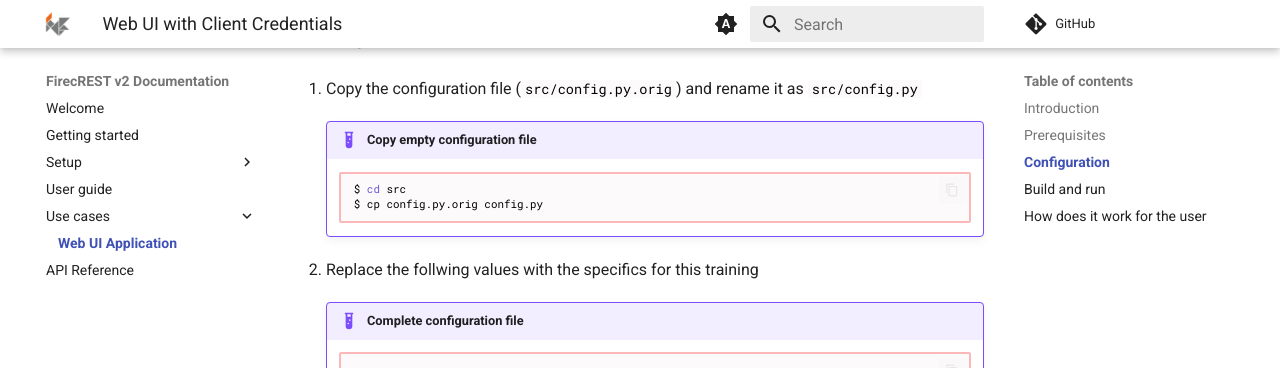
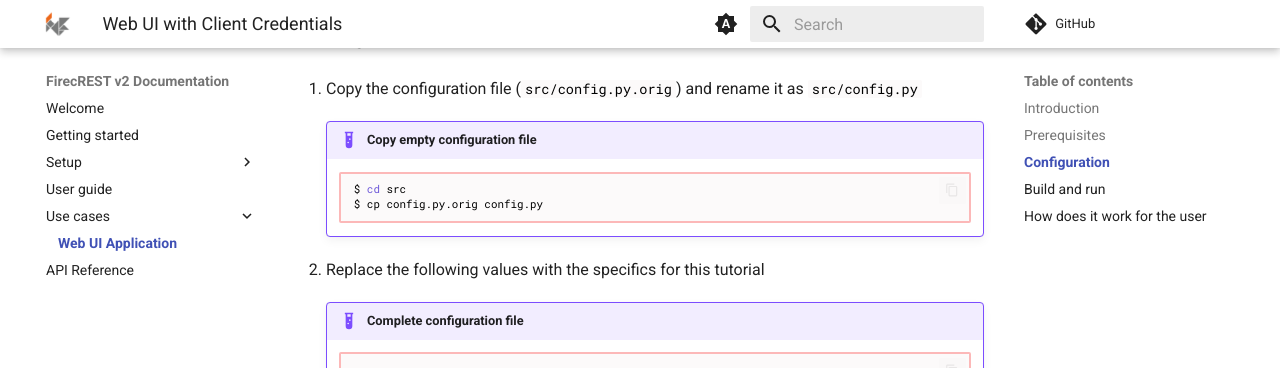
Before and after one commit to germanfgv/firecrest-v2, an MkDocs documentation site: the page built from docs/use_cases/UI-client-credentials/README.md, in a window 1280 px wide and 900 px high, scrolled down 604 px. Shown: the top 368 px of the window. Built offline with MkDocs 1.6.1 and Material for MkDocs 9.7.7, drawn with Linux system fonts in a browser that asks for light colours; comment, search, counter and statistics services are not loaded.

Commit message:
fixed typo

````diff
--- a/docs/use_cases/UI-client-credentials/README.md
+++ b/docs/use_cases/UI-client-credentials/README.md
@@ -23,7 +23,7 @@ Follow the Configuration guide to adapt your client credentials to the app.
         $ cp config.py.orig config.py
         ```
 
-2. Replace the follwing values with the specifics for this training
+2. Replace the following values with the specifics for this tutorial
 
     !!! example "Complete configuration file"
         ```python
````
